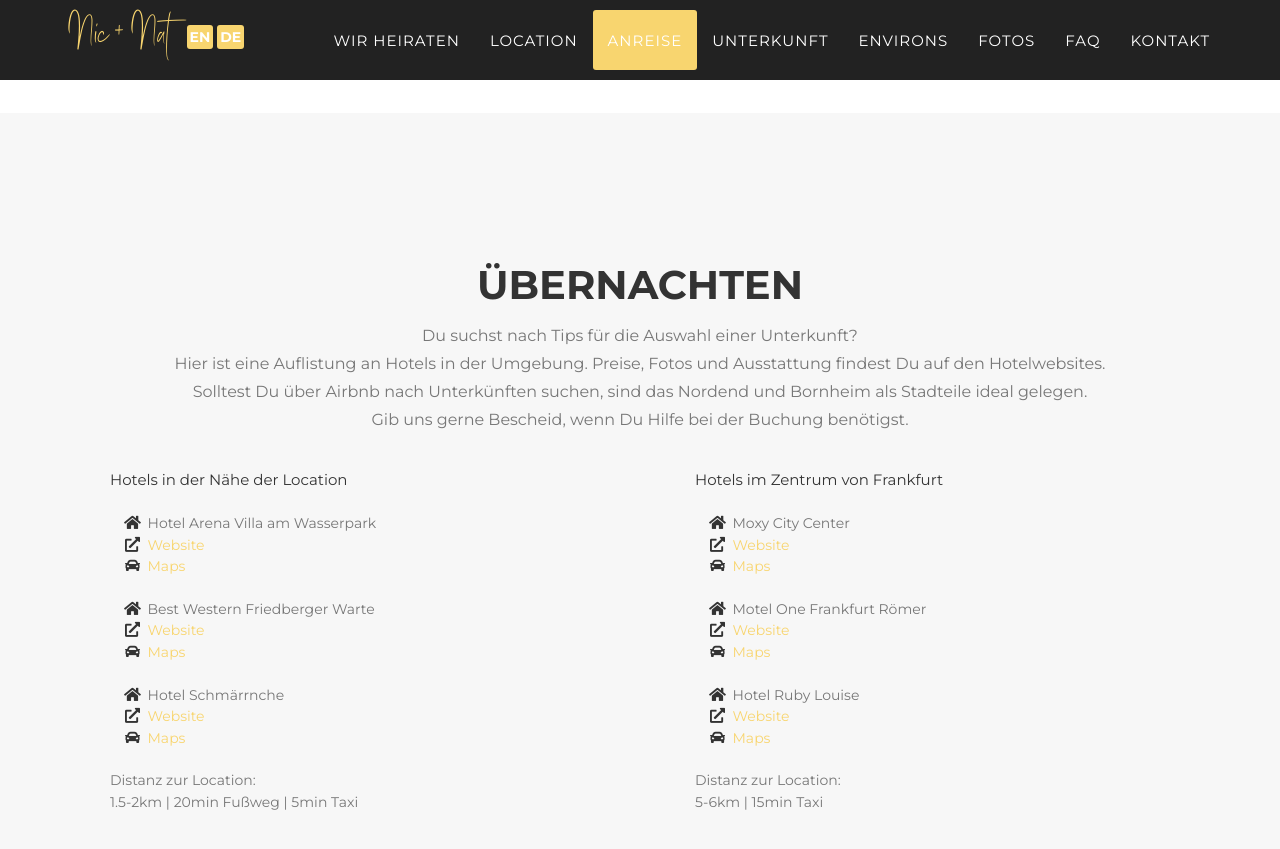
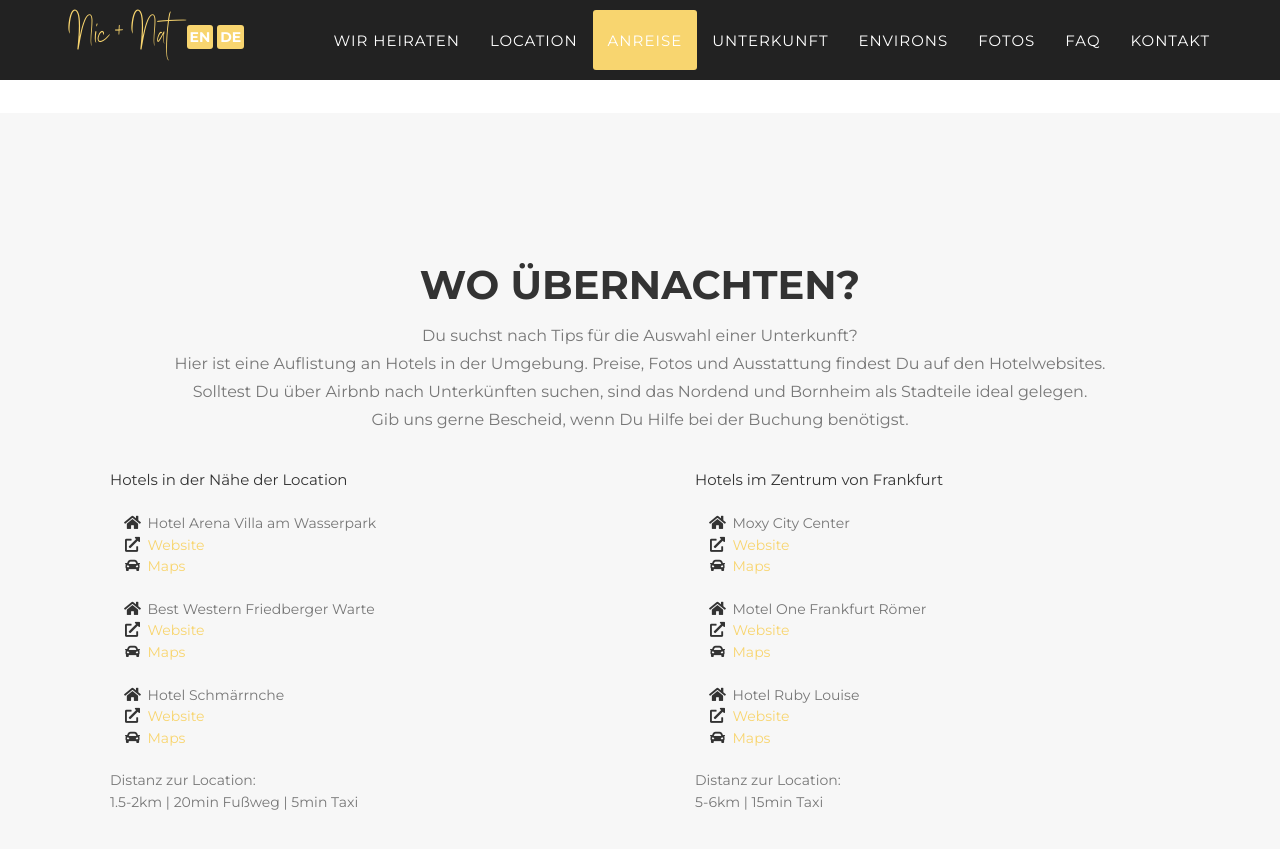
Before and after one commit to nic-nat/wedding, a Jekyll site: the page built from _fr_pages/index.html, in a window 1280 px wide and 900 px high, scrolled down 3578 px. Shown: the top 849 px of the window. Built offline with Jekyll 4.4.1, drawn with Linux system fonts in a browser that asks for light colours; some web fonts are replaced.

Commit message:
Update stay.html

```diff
--- a/_includes/fr_data/stay.html
+++ b/_includes/fr_data/stay.html
@@ -3,7 +3,7 @@
     <div class="container">
         <div class="row">
             <div class="col-lg-12 text-center">
-                <h2 class="section-heading">Übernachten</h2>
+                <h2 class="section-heading">Wo übernachten?</h2>
                 <p class="largepad text-muted">Du suchst nach Tips für die Auswahl einer Unterkunft?<br>Hier ist eine Auflistung an Hotels in der Umgebung. Preise, Fotos und Ausstattung findest Du auf den Hotelwebsites.<br>Solltest Du über Airbnb nach Unterkünften suchen, sind das Nordend und Bornheim als Stadteile ideal gelegen.<br>Gib uns gerne Bescheid, wenn Du Hilfe bei der Buchung benötigst.</h3>
             </div>
         </div>
```
